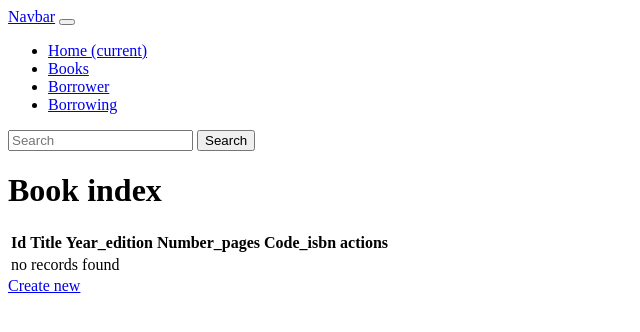
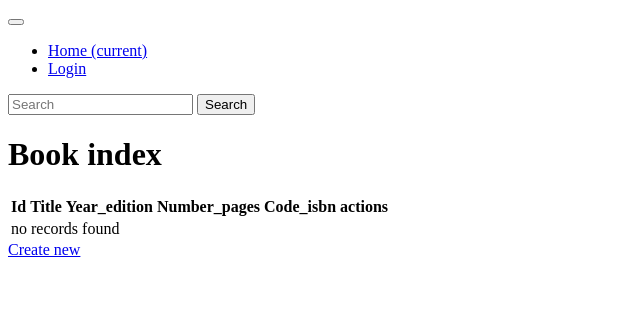
Before and after one commit to ADesoutter/ECF-library, a Symfony app: template templates/book/index.html.twig in a window 1280 px wide. Shown: the top 332 px of the page, without its empty margins (0-640 px from the left). Run offline with Twig, Linux system fonts and the light colour scheme; the template is opened without the code that fills it, so the values that code supplies are empty; some libraries are stand-ins or nearby versions.

Commit message:
BorrowingController

```diff
--- a/templates/base.html.twig
+++ b/templates/base.html.twig
@@ -16,7 +16,6 @@
     <body>
   {# NAVBAR #}
     <nav class="navbar navbar-expand-lg navbar-light bg-light">
-      <a class="navbar-brand" href="#">Navbar</a>
         <button class="navbar-toggler" type="button" data-toggle="collapse" data-target="#navbarSupportedContent" aria-controls="navbarSupportedContent" aria-expanded="false" aria-label="Toggle navigation">
       <span class="navbar-toggler-icon"></span>
   </button>
@@ -27,27 +26,31 @@
       <li class="nav-item active">
         <a class="nav-link" href="#">Home <span class="sr-only">(current)</span></a>
       </li>
-      <li class="nav-item">
-        <a class="nav-link" href="/book">Books</a>
+      {# <li class="nav-item">
+        <a class="nav-link" href="/book">Livres</a>
       </li>
       <li class="nav-item">
-        <a class="nav-link" href="/borrower">Borrower</a>
+        <a class="nav-link" href="/borrower">Emprunteurs</a>
       </li>
       <li class="nav-item">
-        <a class="nav-link" href="/borrowing">Borrowing</a>
+        <a class="nav-link" href="/borrowing">Emprunts</a>
+      </li> #}
+            <li class="nav-item">
+        <a class="nav-link" href="/login">Login</a>
       </li>
         {# liens pour les admins #}
         {% if is_granted('ROLE_ADMIN') %}
       <li class="nav-item dropdown">
-        <a class="nav-link dropdown-toggle" href="#" id="navbarDropdown" role="button" data-toggle="dropdown" aria-haspopup="true" aria-expanded="false">
-          Dropdown
-        </a>
-        <div class="dropdown-menu" aria-labelledby="navbarDropdown">
-          <a class="dropdown-item" href="#">Action</a>
-          <a class="dropdown-item" href="#">Another action</a>
-          <div class="dropdown-divider"></div>
-          <a class="dropdown-item" href="#">Something else here</a>
-        </div>
+      {# <li class="nav-item">
+        <a class="nav-link" href="/book">Livres</a>
+      </li>
+      <li class="nav-item">
+        <a class="nav-link" href="/borrower">Emprunteurs</a>
+      </li>
+      <li class="nav-item">
+        <a class="nav-link" href="/borrowing">Emprunts</a>
+      </li> #}
+
       </li>
       <li class="nav-item">
         <a class="nav-link disabled" href="#" tabindex="-1" aria-disabled="true">Disabled</a>
```
Also changed, not shown: src/Controller/BorrowingController.php (+21 -1 lines).
